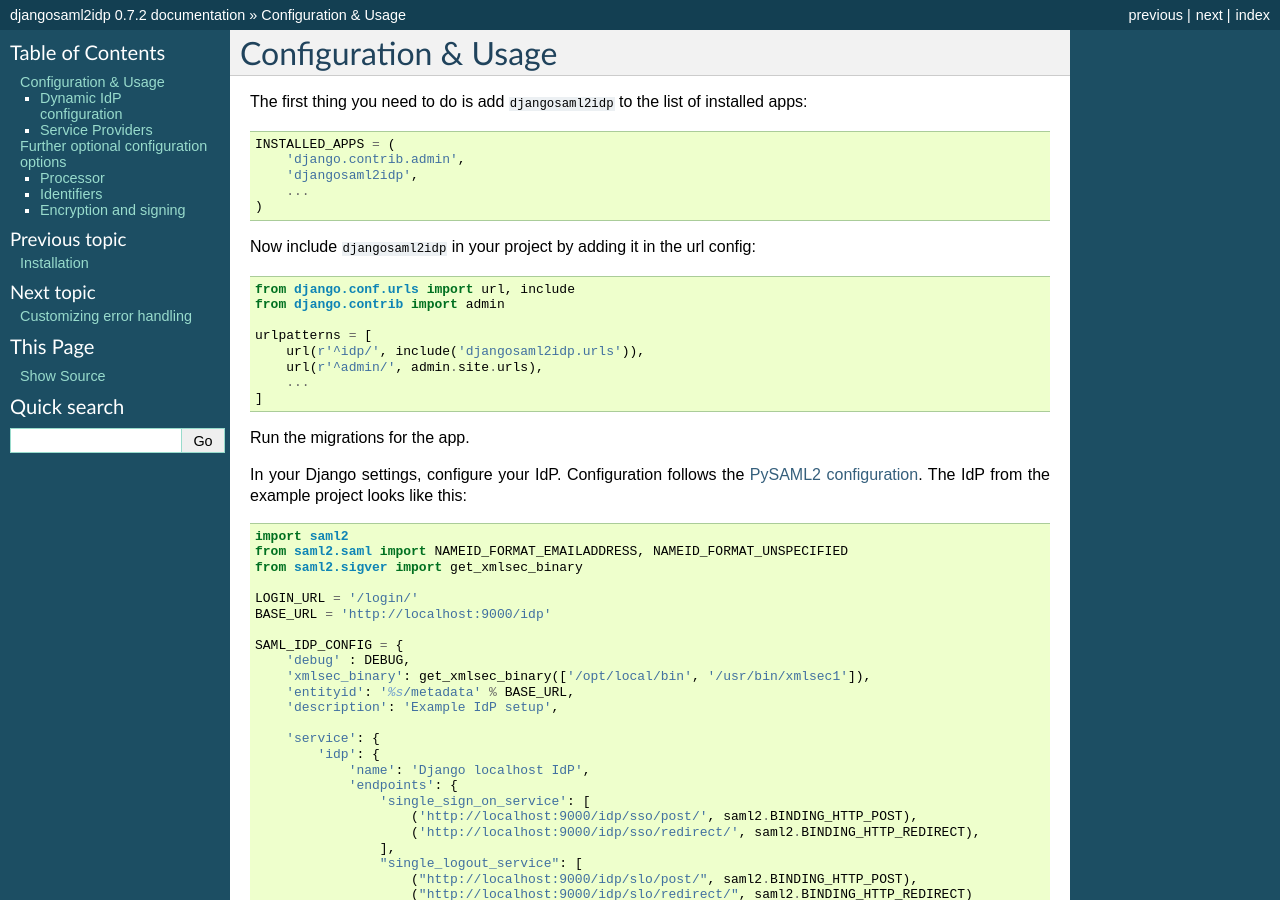
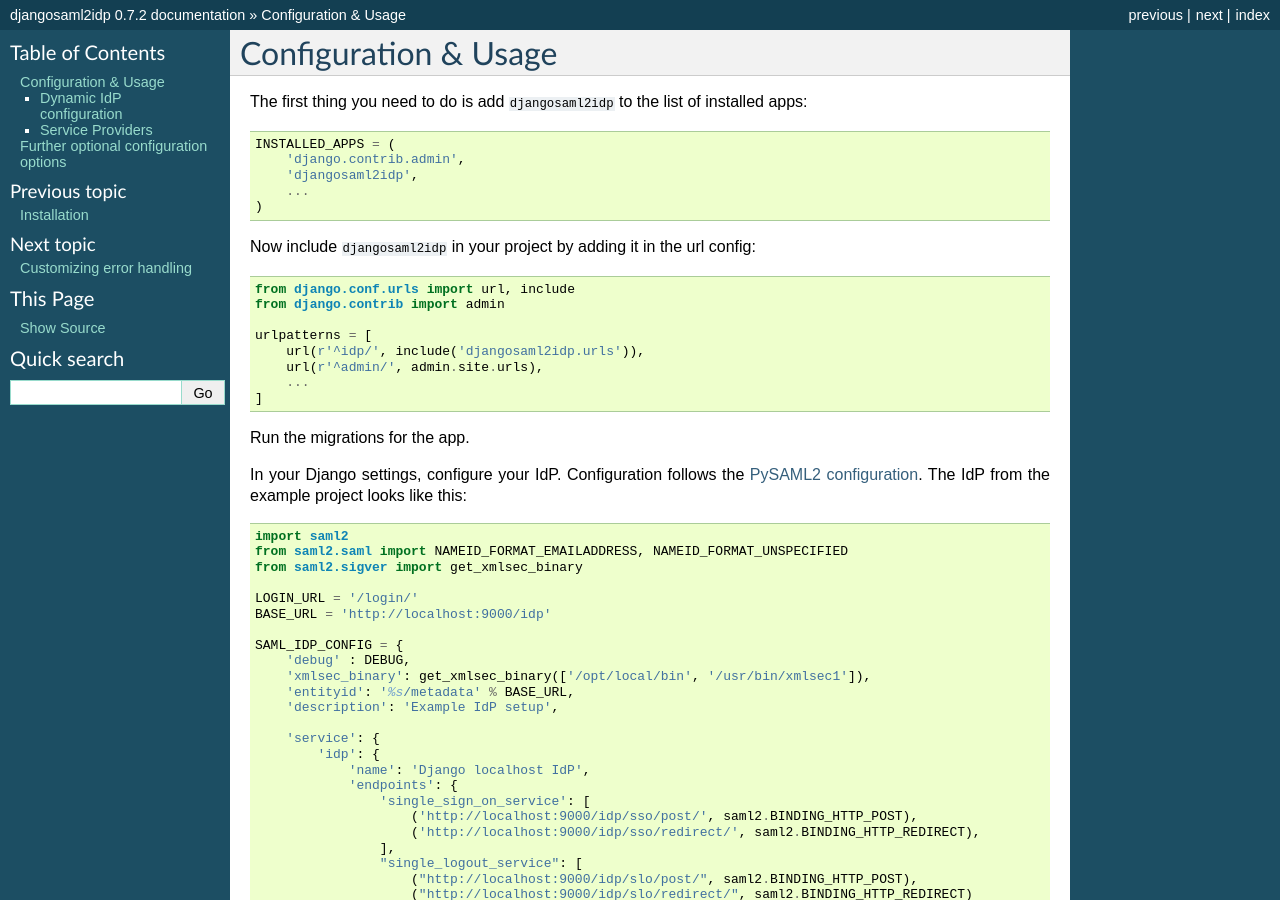
Before and after one commit to OTA-Insight/djangosaml2idp, a Sphinx documentation site: the page built from docs/configuration.rst, in a window 1280 px wide and 900 px high. Built offline with Sphinx 7.4.7, drawn with Linux system fonts in a browser that asks for light colours; some of the changed text lies outside the part shown.

Commit message:
change doc

```diff
--- a/docs/configuration.rst
+++ b/docs/configuration.rst
@@ -94,12 +94,8 @@
 
 The set of SPs available can optionnaly be dynamically defined through the `SAML_IDP_FILTER_SP_QUERYSET` setting, as a path to a callable. It receives the orginal queryset (all SPs with `active=True` field) and the current request as arguments. It is expected to return a queryset.
 
-
 Further optional configuration options
 ======================================
-
-Processor
----------
 
 In the ``SAML_IDP_SPCONFIG`` setting you can define a ``processor``, its value being a string with dotted path to a class.
 This is a hook to customize some access control checks. By default, the included `BaseProcessor` is used, which allows every user to login on the IdP.
@@ -109,14 +105,8 @@
 An example `processor subclass <https://github.com/OTA-Insight/djangosaml2idp/blob/master/example_setup/idp/idp/processors.py>`_ can be found in the IdP of the included example.
 Use this metadata xml to configure your SP. Place the metadata xml from that SP in the location specified in the config dict (sp_metadata.xml in the example above).
 
-Identifiers
------------
-
 Without custom setting, users will be identified by the ``USERNAME_FIELD`` property on the user Model you use. By Django defaults this will be the username.
 You can customize which field is used for the identifier by adding ``SAML_IDP_DJANGO_USERNAME_FIELD`` to your settings with as value the attribute to use on your user instance.
-
-Encryption and signing
-----------------------
 
 Other settings you can set as defaults to be used if not overriden by an SP are `SAML_AUTHN_SIGN_ALG`, `SAML_AUTHN_DIGEST_ALG`, and `SAML_ENCRYPT_AUTHN_RESPONSE`. They can be set if desired in the django settings, in which case they will be used for all ServiceProviders configuration on this instance if they don't override it. E.g.:
 
```
